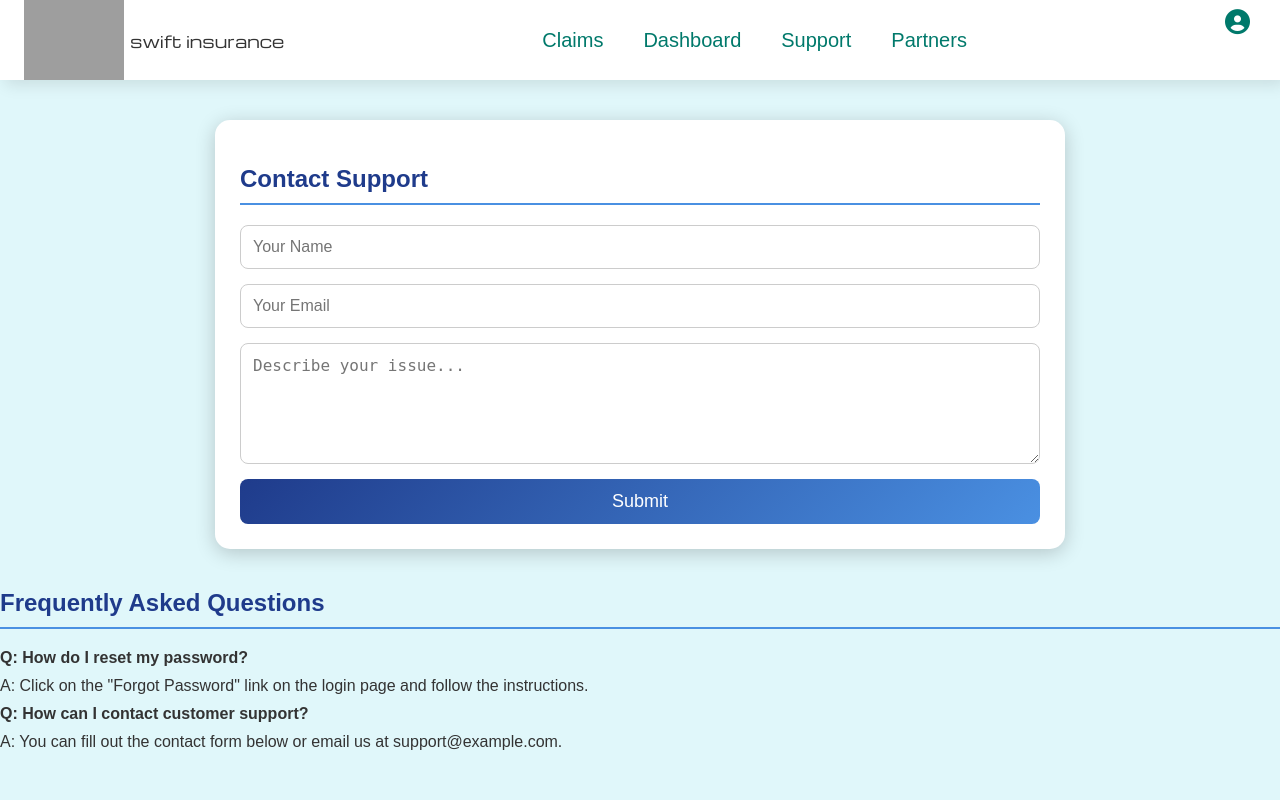
After one commit to Vuyo17Sanlam/Car-Insurance-Capstone, a Flask app: page /support in a window 1280 px wide. The commit adds this page. Run offline with Flask 3, Linux system fonts and the light colour scheme; grey boxes are pictures that could not be loaded.

Commit message:
02/04/2025 initial commit

```diff
--- a/routes/user_bp.py
+++ b/routes/user_bp.py
@@ -39,6 +39,11 @@ def claim_forms():
     return render_template("claims_form.html", user=users_dictionary)
 
 
+@user_bp.get("/support")
+def user_support():
+    return render_template("support.html")
+
+
 @user_bp.get("/new")
 def add_claim_page():
     return render_template("claims_form.html")
--- a/templates/admin_claims.html
+++ b/templates/admin_claims.html
@@ -132,7 +132,7 @@
         </thead>
         <tbody>
           {% for claim in claim_dict %}
-          <tr onclick="window.location='admin_claims'">
+          <tr onclick="window.location='admin_user'">
             <td>{{claim.id}}</td>
             <td>{{claim.name}}</td>
             <td>{{claim.incident}}</td>
--- a/templates/base.html
+++ b/templates/base.html
@@ -99,7 +99,7 @@
       <ul>
         <li><a href="/claims">Claims</a></li>
         <li><a href="/dashboard">Dashboard</a></li>
-        <li><a href="/admin_dashboard">Support</a></li>
+        <li><a href="/support">Support</a></li>
         <li><a href="#partners">Partners</a></li>
       </ul>
       <div class="user">
--- /dev/null
+++ b/templates/support.html
@@ -0,0 +1,104 @@
+{% extends "base.html" %} {% block head_content %}
+
+<style>
+  body {
+    font-family: "Poppins", sans-serif;
+    margin: 0;
+    padding: 0;
+    background: #e0f7fa;
+    color: #333;
+  }
+  .header {
+    background: rgba(255, 255, 255, 0.1);
+    color: white;
+    padding: 20px;
+    text-align: center;
+    font-size: 28px;
+    font-weight: bold;
+    backdrop-filter: blur(10px);
+  }
+  .container {
+    max-width: 800px;
+    margin: 40px auto;
+    background: white;
+    padding: 25px;
+    border-radius: 15px;
+    box-shadow: 0 4px 20px rgba(0, 0, 0, 0.2);
+    transition: transform 0.3s;
+  }
+  .container:hover {
+    transform: scale(1.02);
+  }
+  h2 {
+    color: #1f3b8b;
+    border-bottom: 2px solid #4a90e2;
+    padding-bottom: 10px;
+  }
+  .faq p {
+    margin: 10px 0;
+    font-size: 16px;
+  }
+  .contact-form {
+    display: flex;
+    flex-direction: column;
+  }
+  .contact-form input,
+  .contact-form textarea {
+    margin-bottom: 15px;
+    padding: 12px;
+    border: 1px solid #ccc;
+    border-radius: 8px;
+    font-size: 16px;
+    transition: all 0.3s;
+  }
+  .contact-form input:focus,
+  .contact-form textarea:focus {
+    border-color: #1f3b8b;
+    box-shadow: 0 0 8px rgba(31, 59, 139, 0.3);
+  }
+  .contact-form button {
+    background: linear-gradient(135deg, #1f3b8b, #4a90e2);
+    color: white;
+    padding: 12px;
+    border: none;
+    border-radius: 8px;
+    cursor: pointer;
+    font-size: 18px;
+    transition: all 0.3s;
+  }
+  .contact-form button:hover {
+    background: linear-gradient(135deg, #4a90e2, #1f3b8b);
+    transform: scale(1.05);
+  }
+</style>
+{% endblock %} {% block content %} {% for user in users %} {% endfor %}
+<div class="container">
+  <h2>Contact Support</h2>
+  <form class="contact-form">
+    <input type="text" name="name" placeholder="Your Name" required />
+    <input type="email" name="email" placeholder="Your Email" required />
+    <textarea
+      name="message"
+      rows="5"
+      placeholder="Describe your issue..."
+      required
+    ></textarea>
+    <button type="submit">Submit</button>
+  </form>
+</div>
+
+<h2>Frequently Asked Questions</h2>
+<div class="faq">
+  <p><strong>Q: How do I reset my password?</strong></p>
+  <p>
+    A: Click on the "Forgot Password" link on the login page and follow the
+    instructions.
+  </p>
+
+  <p><strong>Q: How can I contact customer support?</strong></p>
+  <p>
+    A: You can fill out the contact form below or email us at
+    support@example.com.
+  </p>
+</div>
+{% endblock %}
```
Also changed, not shown: email_sender.py (added, +58 -0 lines), models/claims.py (+7 -10 lines), routes/admin_bp.py (+7 -0 lines), templates/admin_dashboard.html (+51 -13 lines), templates/admin_user.html (+26 -7 lines), 1 other file.
